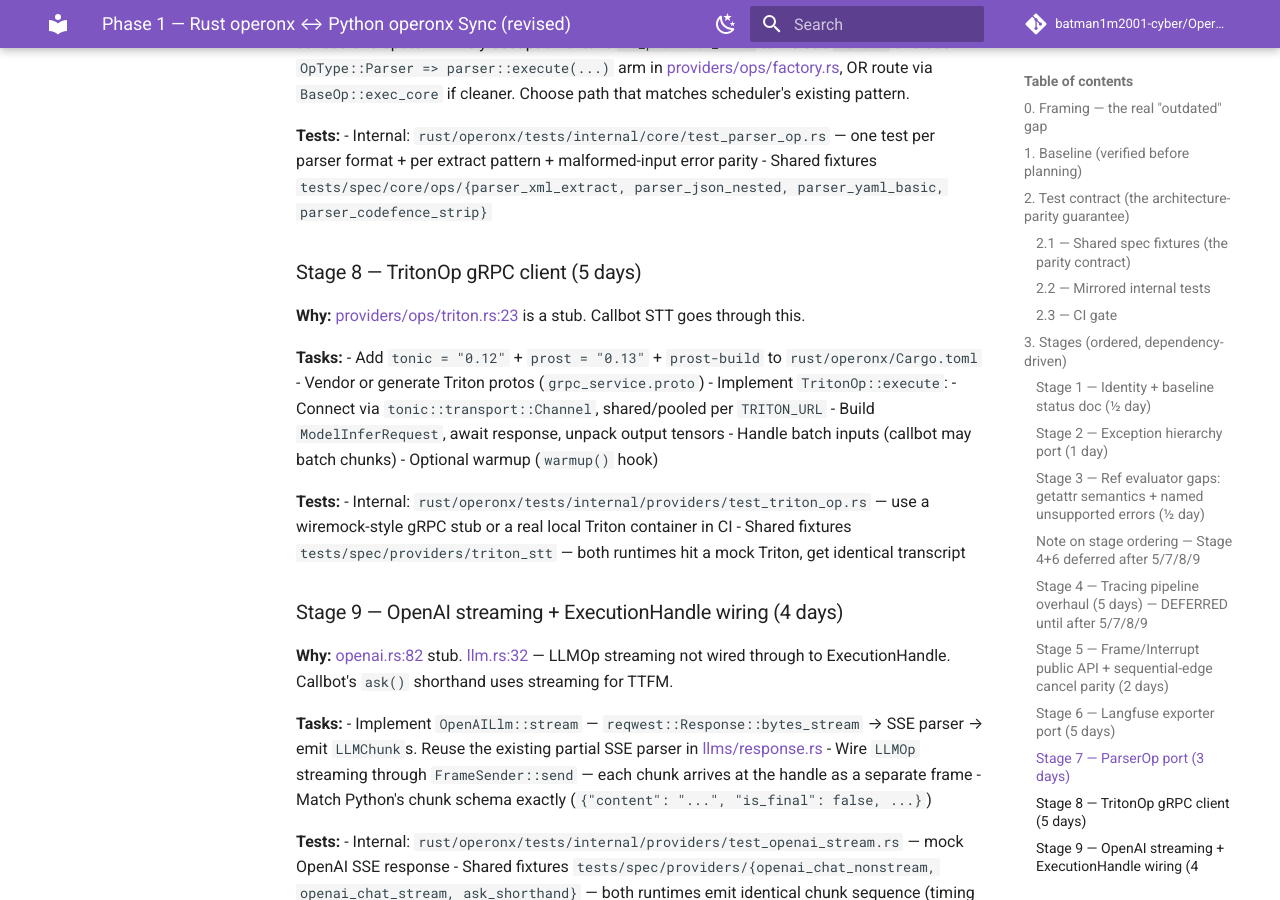
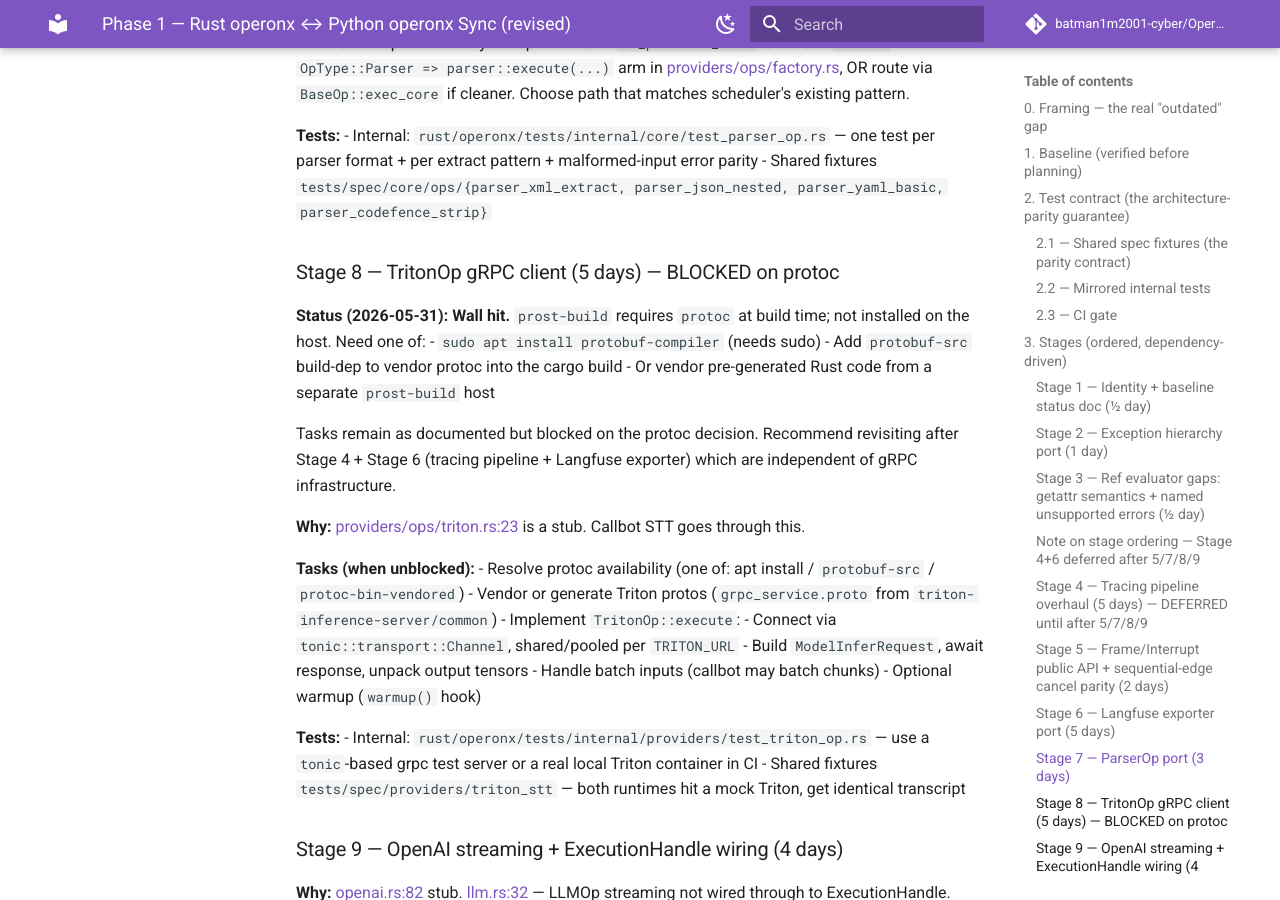
Before and after one commit to batman1m2001-cyber/Operonx, an MkDocs documentation site: the page built from docs/RUST_PARITY_SYNC_PLAN.md, in a window 1280 px wide and 900 px high, scrolled down 7832 px. Built offline with MkDocs 1.6.1 and Material for MkDocs 9.7.7, drawn with Linux system fonts in a browser that asks for light colours; comment, search, counter and statistics services are not loaded.

Commit message:
chore(rust): bump operonx crate to 0.8.2 + document Stage 8 protoc wall
Stage 11 + plan update. Eight Phase-1 stages now done (1, 2, 3, 5, 7, 9,
11 + plan refinement); the Rust crate version matches Python's 0.8.2.
Stage 8 (TritonOp gRPC) hit a protoc-availability wall on the host;
documented in the plan with recommended resolutions (apt install /
protobuf-src build dep / protoc-bin-vendored) so the next session can
pick it up.

Remaining: Stage 4 (tracing pipeline), Stage 6 (Langfuse exporter),
Stage 10 (parity-fixture backfill), Stage 12 (non-callbot stubs).

205 tests across the workspace, all green after the version bump.

```diff
--- a/docs/RUST_PARITY_SYNC_PLAN.md
+++ b/docs/RUST_PARITY_SYNC_PLAN.md
@@ -229,13 +229,20 @@ Phase 2. Then come back to Stage 4+6 for full architecture parity.
 - Internal: `rust/operonx/tests/internal/core/test_parser_op.rs` — one test per parser format + per extract pattern + malformed-input error parity
 - Shared fixtures `tests/spec/core/ops/{parser_xml_extract, parser_json_nested, parser_yaml_basic, parser_codefence_strip}`
 
-### Stage 8 — TritonOp gRPC client (5 days)
+### Stage 8 — TritonOp gRPC client (5 days) — BLOCKED on protoc
+
+**Status (2026-05-31): Wall hit.** `prost-build` requires `protoc` at build time; not installed on the host. Need one of:
+- `sudo apt install protobuf-compiler` (needs sudo)
+- Add `protobuf-src` build-dep to vendor protoc into the cargo build
+- Or vendor pre-generated Rust code from a separate `prost-build` host
+
+Tasks remain as documented but blocked on the protoc decision. Recommend revisiting after Stage 4 + Stage 6 (tracing pipeline + Langfuse exporter) which are independent of gRPC infrastructure.
 
 **Why:** [providers/ops/triton.rs:23](../../../Operon/rust/operonx/src/providers/ops/triton.rs#L23) is a stub. Callbot STT goes through this.
 
-**Tasks:**
-- Add `tonic = "0.12"` + `prost = "0.13"` + `prost-build` to `rust/operonx/Cargo.toml`
-- Vendor or generate Triton protos (`grpc_service.proto`)
+**Tasks (when unblocked):**
+- Resolve protoc availability (one of: apt install / `protobuf-src` / `protoc-bin-vendored`)
+- Vendor or generate Triton protos (`grpc_service.proto` from `triton-inference-server/common`)
 - Implement `TritonOp::execute`:
   - Connect via `tonic::transport::Channel`, shared/pooled per `TRITON_URL`
   - Build `ModelInferRequest`, await response, unpack output tensors
@@ -243,7 +250,7 @@ Phase 2. Then come back to Stage 4+6 for full architecture parity.
 - Optional warmup (`warmup()` hook)
 
 **Tests:**
-- Internal: `rust/operonx/tests/internal/providers/test_triton_op.rs` — use a wiremock-style gRPC stub or a real local Triton container in CI
+- Internal: `rust/operonx/tests/internal/providers/test_triton_op.rs` — use a `tonic`-based grpc test server or a real local Triton container in CI
 - Shared fixtures `tests/spec/providers/triton_stt` — both runtimes hit a mock Triton, get identical transcript
 
 ### Stage 9 — OpenAI streaming + ExecutionHandle wiring (4 days)
```
Also changed, not shown: 3 other files.
